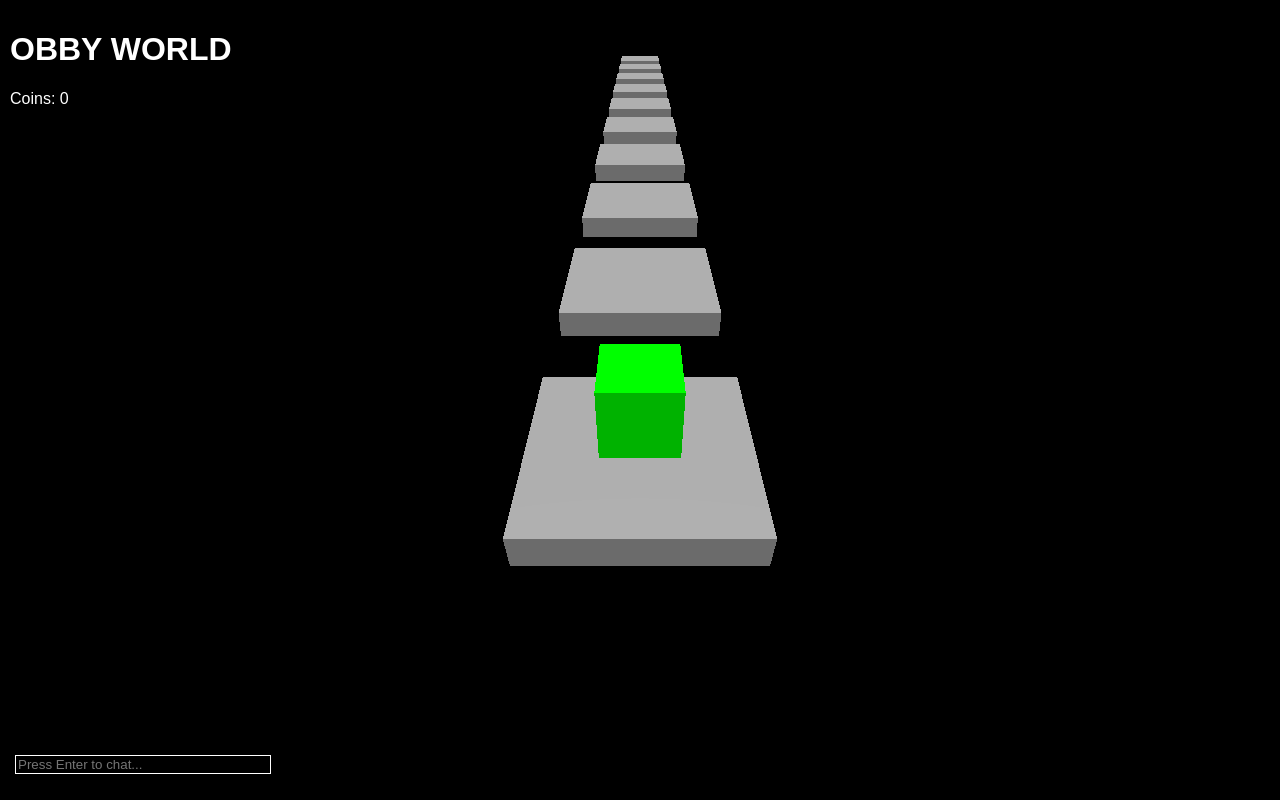
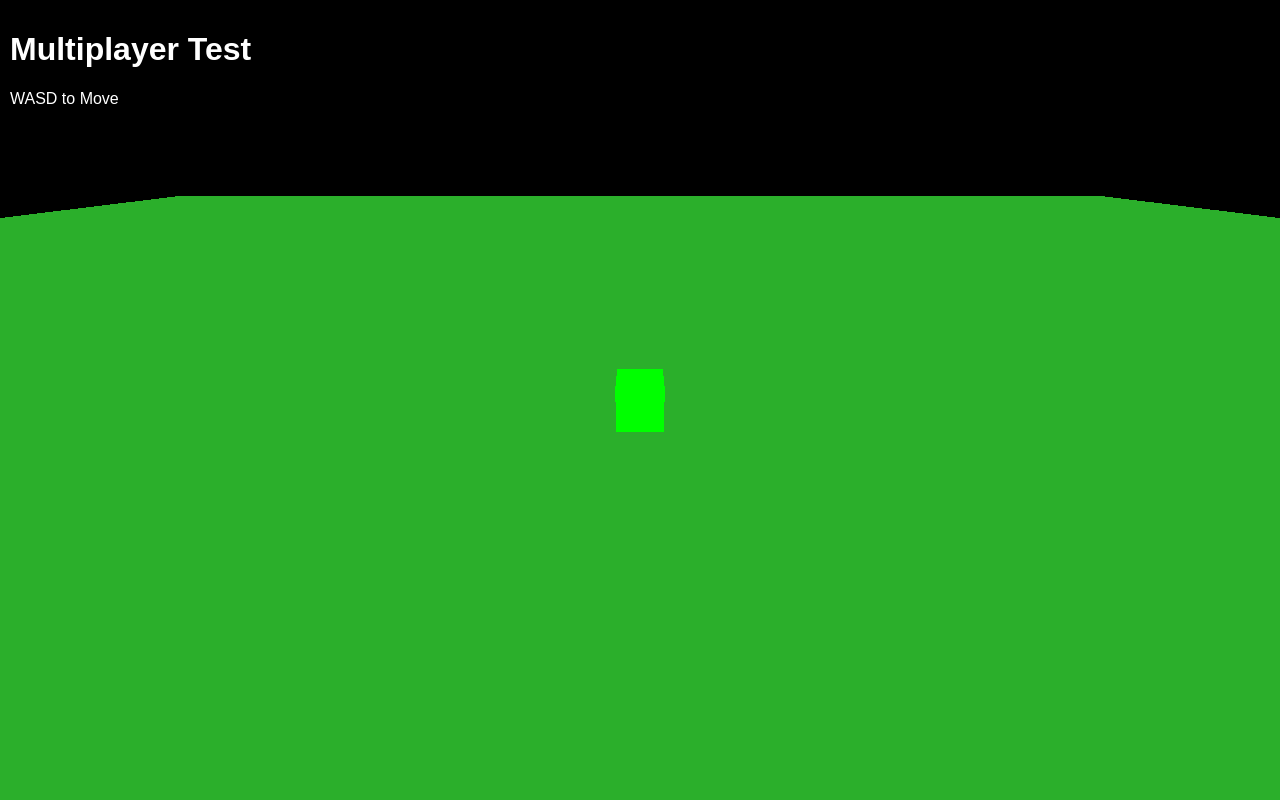
Before and after one commit to abdullah7adra-rgb/multiplayer-obby, a website: page index.html in a window 1280 px wide. Drawn offline with nearby package versions, Linux system fonts and the light colour scheme; no server answers; animation ran at ten frames a second.

Commit message:
Update index.html

```diff
--- a/index.html
+++ b/index.html
@@ -1,25 +1,14 @@
 <!DOCTYPE html>
 <html>
 <head>
-    <title>Multiplayer Obby</title>
+    <title>Simple Multiplayer Obby</title>
     <style>
-        body { margin: 0; overflow: hidden; font-family: Arial, sans-serif; background: #87CEEB; }
-        #ui { position: absolute; top: 10px; left: 10px; color: white; pointer-events: none; }
-        #chat { position: absolute; bottom: 10px; left: 10px; width: 250px; height: 150px; background: rgba(0,0,0,0.5); color: white; padding: 5px; border-radius: 5px; pointer-events: auto; }
-        #chat-messages { height: 120px; overflow-y: auto; font-size: 14px; }
-        #chat-input { width: 100%; background: none; border: 1px solid white; color: white; outline: none; }
+        body { margin: 0; overflow: hidden; background: #87CEEB; }
+        #ui { position: absolute; top: 10px; left: 10px; font-family: sans-serif; color: white; pointer-events: none; }
     </style>
 </head>
 <body>
-    <div id="ui">
-        <h1>OBBY WORLD</h1>
-        <p>Coins: <span id="coins">0</span></p>
-    </div>
-    <div id="chat">
-        <div id="chat-messages"></div>
-        <input type="text" id="chat-input" placeholder="Press Enter to chat...">
-    </div>
-
+    <div id="ui"><h1>Multiplayer Test</h1><p>WASD to Move</p></div>
     <script src="/socket.io/socket.io.js"></script>
     <script src="https://cdnjs.cloudflare.com/ajax/libs/three.js/r128/three.min.js"></script>
     <script>
@@ -30,46 +19,35 @@
         renderer.setSize(window.innerWidth, window.innerHeight);
         document.body.appendChild(renderer.domElement);
 
-        // Lighting
-        const light = new THREE.AmbientLight(0x404040); scene.add(light);
-        const dLight = new THREE.DirectionalLight(0xffffff, 1); dLight.position.set(0, 10, 5); scene.add(dLight);
+        scene.add(new THREE.AmbientLight(0xffffff, 0.5));
+        const light = new THREE.DirectionalLight(0xffffff, 1);
+        light.position.set(5, 10, 7);
+        scene.add(light);
 
-        // Player Cube
-        const geometry = new THREE.BoxGeometry();
-        const material = new THREE.MeshPhongMaterial({ color: 0x00ff00 });
-        const player = new THREE.Mesh(geometry, material);
-        player.position.y = 1;
+        // Ground
+        const floor = new THREE.Mesh(new THREE.PlaneGeometry(100, 100), new THREE.MeshPhongMaterial({color: 0x228B22}));
+        floor.rotation.x = -Math.PI / 2;
+        scene.add(floor);
+
+        // Local Player
+        const player = new THREE.Mesh(new THREE.BoxGeometry(1, 1, 1), new THREE.MeshPhongMaterial({color: 0x00ff00}));
+        player.position.y = 0.5;
         scene.add(player);
 
-        // Platforms
-        const platforms = [];
-        for(let i=0; i<10; i++) {
-            const plat = new THREE.Mesh(new THREE.BoxGeometry(3, 0.5, 3), new THREE.MeshPhongMaterial({color: 0x999999}));
-            plat.position.set(0, 0, -i * 5);
-            scene.add(plat);
-            platforms.push(plat);
-        }
+        const others = {};
+        const keys = {};
 
-        camera.position.z = 5;
-        camera.position.y = 5;
-
-        // Movement
-        const keys = {};
-        window.addEventListener('keydown', e => keys[e.key] = true);
-        window.addEventListener('keyup', e => keys[e.key] = false);
-
-        let otherPlayers = {};
+        window.onkeydown = (e) => keys[e.key.toLowerCase()] = true;
+        window.onkeyup = (e) => keys[e.key.toLowerCase()] = false;
 
         function animate() {
             requestAnimationFrame(animate);
+            if(keys['w']) player.position.z -= 0.1;
+            if(keys['s']) player.position.z += 0.1;
+            if(keys['a']) player.position.x -= 0.1;
+            if(keys['d']) player.position.x += 0.1;
 
-            if(keys['ArrowUp'] || keys['w']) player.position.z -= 0.1;
-            if(keys['ArrowDown'] || keys['s']) player.position.z += 0.1;
-            if(keys['ArrowLeft'] || keys['a']) player.position.x -= 0.1;
-            if(keys['ArrowRight'] || keys['d']) player.position.x += 0.1;
-
-            camera.position.x = player.position.x;
-            camera.position.z = player.position.z + 5;
+            camera.position.set(player.position.x, player.position.y + 5, player.position.z + 10);
             camera.lookAt(player.position);
 
             socket.emit('move', { x: player.position.x, y: player.position.y, z: player.position.z });
@@ -78,26 +56,19 @@
 
         socket.on('currentPlayers', (players) => {
             Object.keys(players).forEach(id => {
-                if(id !== socket.id) {
-                    const p = new THREE.Mesh(geometry, new THREE.MeshPhongMaterial({color: 0xff0000}));
-                    p.position.set(players[id].x, players[id].y, players[id].z);
-                    scene.add(p);
-                    otherPlayers[id] = p;
+                if(id !== socket.id && !others[id]) {
+                    others[id] = new THREE.Mesh(new THREE.BoxGeometry(1,1,1), new THREE.MeshPhongMaterial({color: 0xff0000}));
+                    scene.add(others[id]);
                 }
             });
         });
 
         socket.on('playerMoved', (data) => {
-            if(otherPlayers[data.id]) {
-                otherPlayers[data.id].position.set(data.x, data.y, data.z);
-            }
+            if(others[data.id]) others[data.id].position.set(data.x, data.y, data.z);
         });
 
         socket.on('playerDisconnected', (id) => {
-            if(otherPlayers[id]) {
-                scene.remove(otherPlayers[id]);
-                delete otherPlayers[id];
-            }
+            if(others[id]) { scene.remove(others[id]); delete others[id]; }
         });
 
         animate();
```
